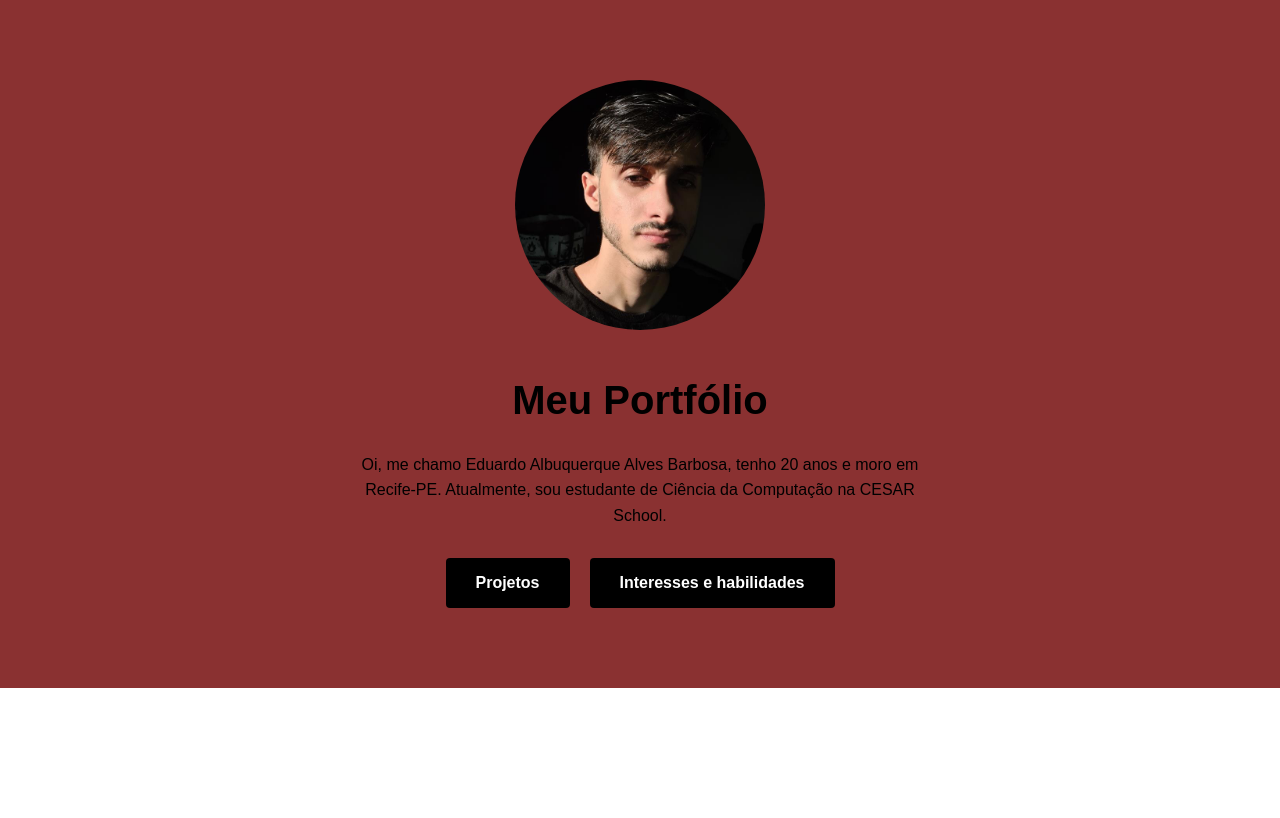
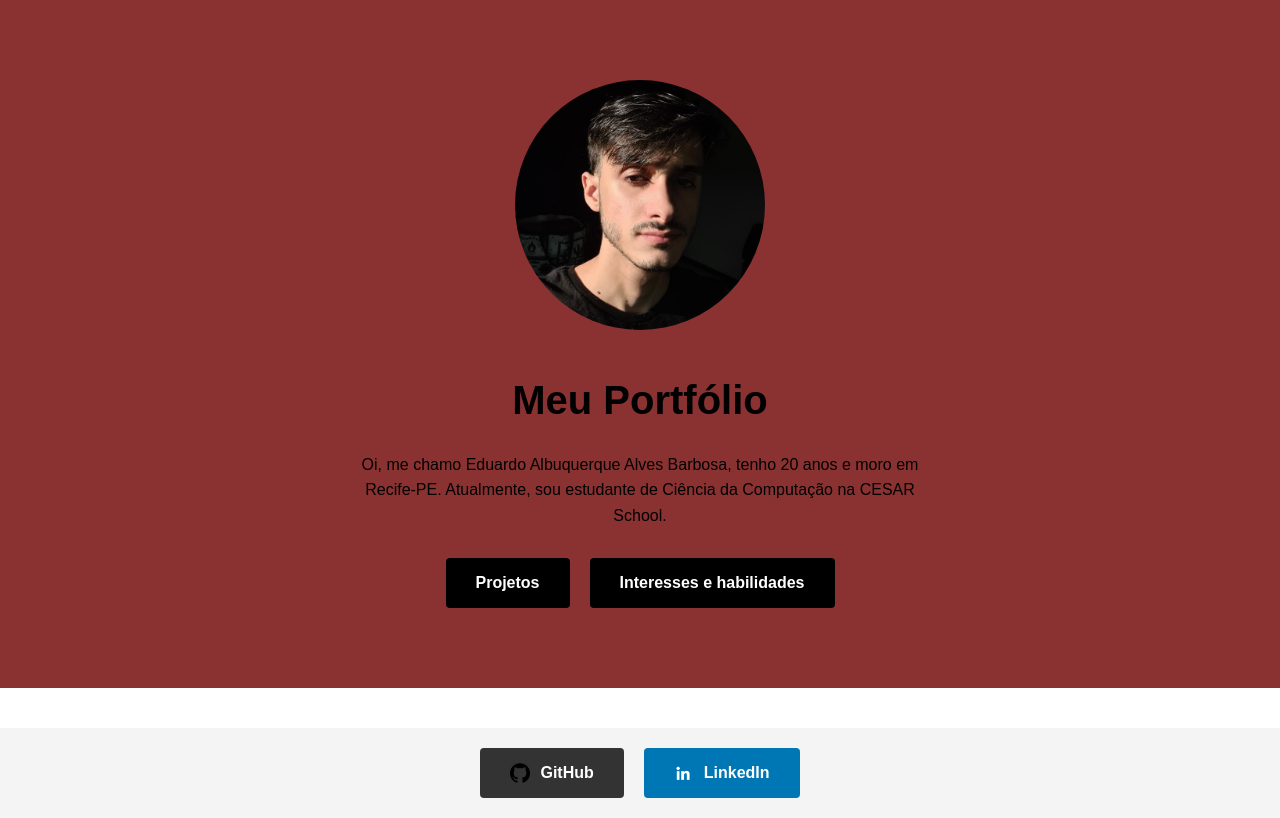
Before and after one commit to eduaab/site-portfolio, a plain HTML site: page index.html in a window 1280 px wide. Drawn offline with Linux system fonts and the light colour scheme.

```diff
--- a/css/styles.css
+++ b/css/index.css
@@ -67,3 +67,50 @@ body {
 .hero-button:hover {
   background-color: #641f1f;
 }
+
+.footer-container {
+  text-align: center;
+  margin-top: 40px;
+  padding: 20px;
+  background-color: #f4f4f4;
+}
+
+.social-buttons {
+  display: flex;
+  justify-content: center;
+  gap: 20px;
+}
+
+.social-button {
+  display: flex;
+  align-items: center;
+  gap: 10px;
+  padding: 12px 30px;
+  font-size: 1rem;
+  text-decoration: none;
+  border-radius: 4px;
+  font-weight: bold;
+  color: #fff;
+  transition: background-color 0.3s ease;
+}
+
+.social-icon {
+  width: 20px;
+  height: 20px;
+}
+
+.social-button.github {
+  background-color: #333;
+}
+
+.social-button.github:hover {
+  background-color: #000;
+}
+
+.social-button.linkedin {
+  background-color: #0077b5;
+}
+
+.social-button.linkedin:hover {
+  background-color: #005582;
+}
--- a/index.html
+++ b/index.html
@@ -4,7 +4,7 @@
   <meta charset="UTF-8">
   <meta name="viewport" content="width=device-width, initial-scale=1.0">
   <title>Meu Portfólio</title>
-  <link rel="stylesheet" href="css/styles.css">
+  <link rel="stylesheet" href="css/index.css">
 </head>
 <body>
   <header>
@@ -13,7 +13,6 @@
       <div class="hero-content">
         <h1><span>Meu Portfólio</span></h1>
         <p>Oi, me chamo Eduardo Albuquerque Alves Barbosa, tenho 20 anos e moro em Recife-PE. Atualmente, sou estudante de Ciência da Computação na CESAR School.</p>
-
         <div class="button-container">
           <a href="projetos.html" class="hero-button">Projetos</a>
           <a href="int-exp.html" class="hero-button">Interesses e habilidades</a>
@@ -23,5 +22,19 @@
   </header>
 
   <script src="js/arquivo.js"></script>
+  <footer class="footer-container">
+    <div class="social-buttons">
+      <a href="https://github.com/eduaab" target="_blank" class="social-button github">
+        <img src="imagens/github-logo.png" alt="GitHub" class="social-icon">
+        GitHub
+      </a>
+      <a href="https://linkedin.com/in/eduardoaab" target="_blank" class="social-button linkedin">
+        <img src="imagens/linkedin-logo.png" alt="LinkedIn" class="social-icon">
+        LinkedIn
+      </a>
+    </div>
+  </footer>
+
+
 </body>
 </html>
```
Also changed, not shown: imagens/github-logo.png (added), imagens/linkedin-logo.png (added).
